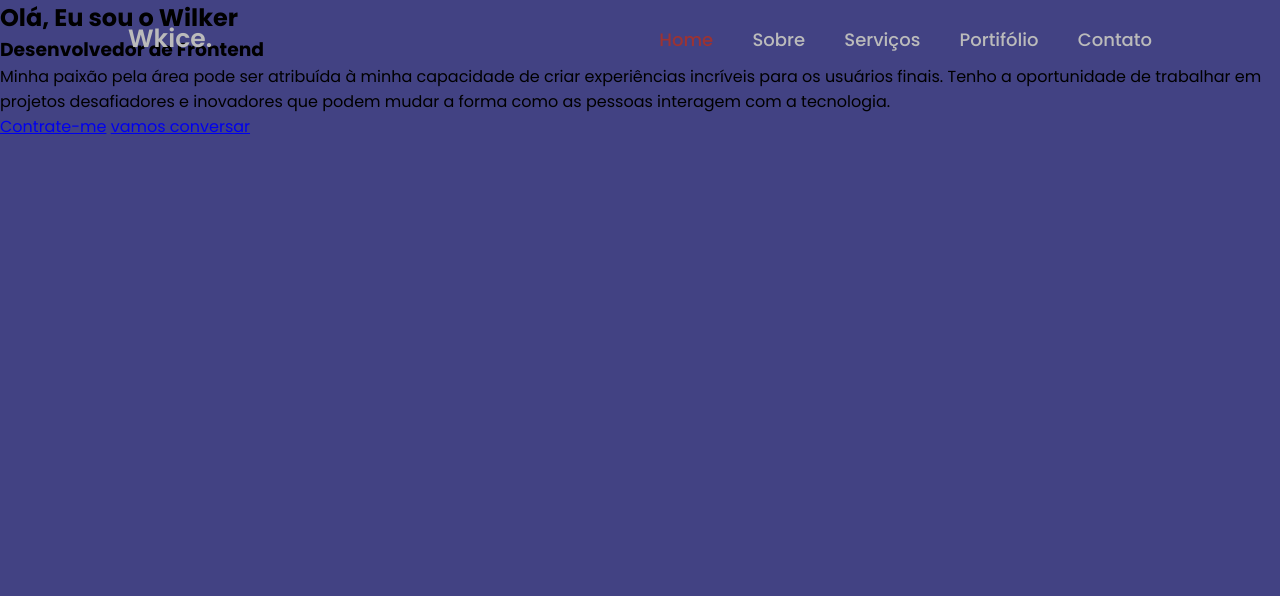
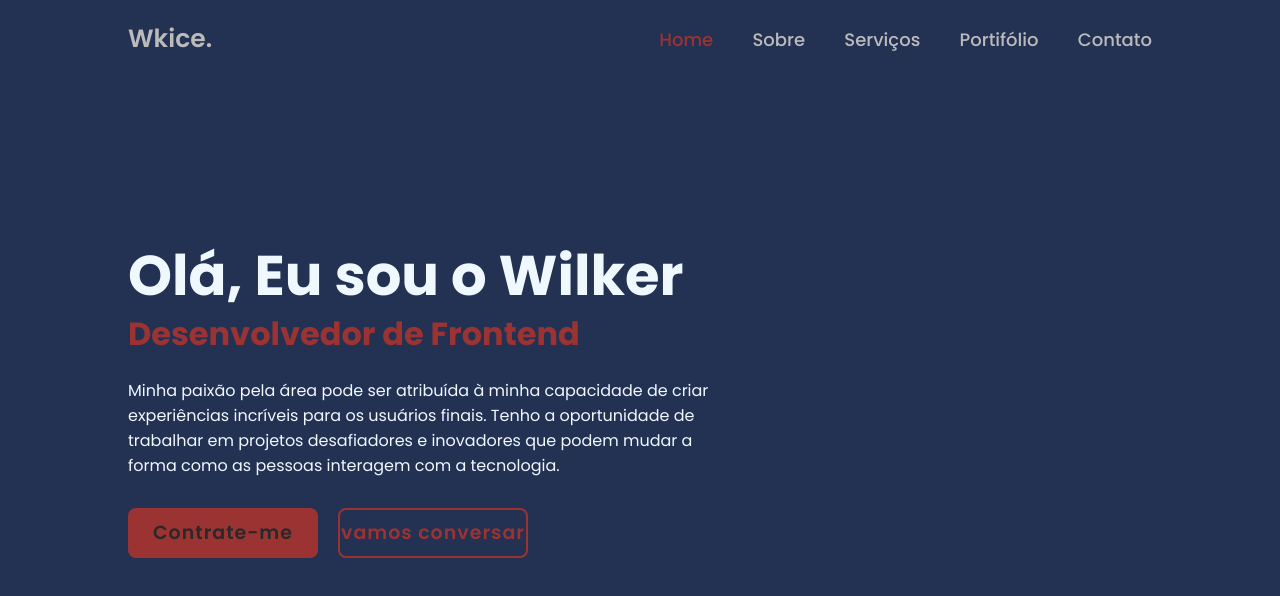
Before and after one commit to wkice-wilker/portifolio-wkice, a plain HTML site: page index.html in a window 1280 px wide. Drawn offline with Linux system fonts and the light colour scheme.

Commit message:
versão 1.0.1

```diff
--- a/css/index.css
+++ b/css/index.css
@@ -8,7 +8,8 @@
 }
 
 body {
-    background-color: #424283;
+    background-color: #233153;
+    color: aliceblue;
 }
 
 .header {
@@ -45,3 +46,80 @@ body {
 
  color: #9c3333;
 }
+
+.home{
+    height: 100vh;
+    display: flex;
+    align-items: center;
+    padding: 0 30% 0 10%;
+}
+.home-content{
+    max-width: 600px;
+}
+.home-content h1{
+    font-size: 56px;
+    font-weight: 700;
+    line-height: 1.2;
+}
+.home-content h3 {
+    font-size: 32px;
+    font-weight: 700;
+    color:#9c3333;
+}
+.home-content p{
+     font-size: 16px;
+     margin: 20px 0 30px;
+}
+
+.home-content .btn-box{
+    display: flex;
+    justify-content: space-between;
+    width: 400px;
+    height: 50px;
+}
+
+.btn-box a{
+    position: relative;
+    display: inline-flex;
+    justify-content: center;
+    align-items: center;
+    width:  190px;
+    height: 100%;
+    background: #9c3333;
+    border: 2px solid #9c3333;
+    border-radius: 8px;
+    font-size: 19px;
+    color: #292929;
+    text-decoration: none;
+    font-weight: 600;
+    letter-spacing: 1px;
+    z-index: 1;
+    overflow: hidden;
+}
+
+.btn-box a:nth-child(2){
+    background: transparent;
+    color: #9c3333;
+}
+.btn-box a:nth-child(2)::before{
+    background: transparent;
+    color: #9c3333;
+}
+
+.btn-box a::before{
+    content: '';
+    position: absolute;
+    top: 0;
+    left: 0;
+    width: 0;
+    height: 100%;
+    background-color:#233153;
+    z-index: -1;
+    transition: .5s;
+
+}
+
+.btn-box a:hover:before{
+    width: 100%;
+
+}
--- a/index.html
+++ b/index.html
@@ -29,10 +29,11 @@
             <p>Minha paixão pela área pode ser atribuída à minha capacidade de criar experiências
                  incríveis para os usuários finais. Tenho a oportunidade de trabalhar em projetos desafiadores
                   e inovadores que podem mudar a forma como as pessoas interagem com a tecnologia.</p>
-        </div>
-        <div class="btn-box">
-            <a href="#">Contrate-me</a>
-            <a href="#">vamos conversar</a>
+
+            <div class="btn-box">
+                <a href="#">Contrate-me</a>
+                <a href="#">vamos conversar</a>
+            </div>
         </div>
     </section>
 
```
